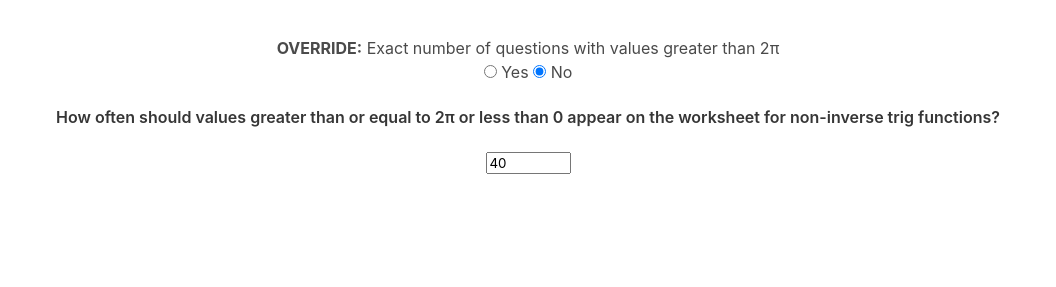
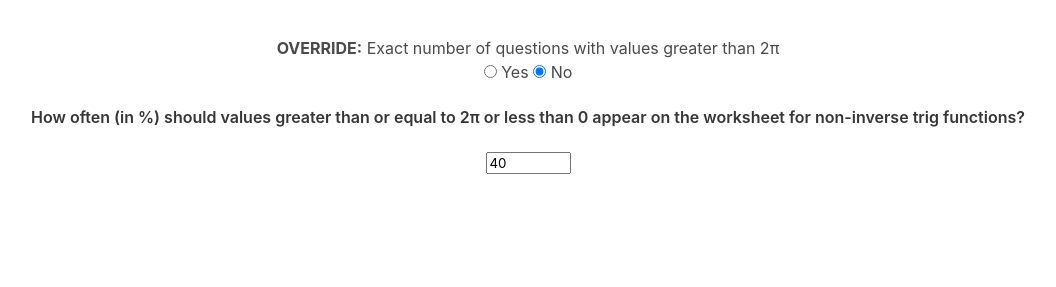
Before and after one commit to bryli/SpeedTrig, a Flask app: page / in a window 1280 px wide. Shown: the part 513-800 px from the top of the page, without its empty margins (112-1168 px from the left). Run offline with Flask 2, Linux system fonts and the light colour scheme; some libraries are stand-ins or nearby versions.

Commit message:
Tweak to wording.

```diff
--- a/templates/index.html
+++ b/templates/index.html
@@ -69,7 +69,7 @@
             <label class="checkbox"><input type="radio" name="override" id="over_n" onclick="override();" checked="checked">  No</label>
             <br/><br/>
             <div id="defaultG" style="display:block;">
-                <h1 class="title is-6">How often should values greater than or equal to 2&#960 or less than 0 appear on the worksheet for non-inverse trig functions?</h1>
+                <h1 class="title is-6">How often (in %) should values greater than or equal to 2&#960 or less than 0 appear on the worksheet for non-inverse trig functions?</h1>
                 <input type="number" name="chance" id="chance" min="0" max="100" value="40">
             </div>
             <div id="override" style="display:none;"><h1 class="title is-6">How many values greater than or equal to 2&#960 or less than 0 should be on the worksheet for non-inverse trig functions?</h1>
```
